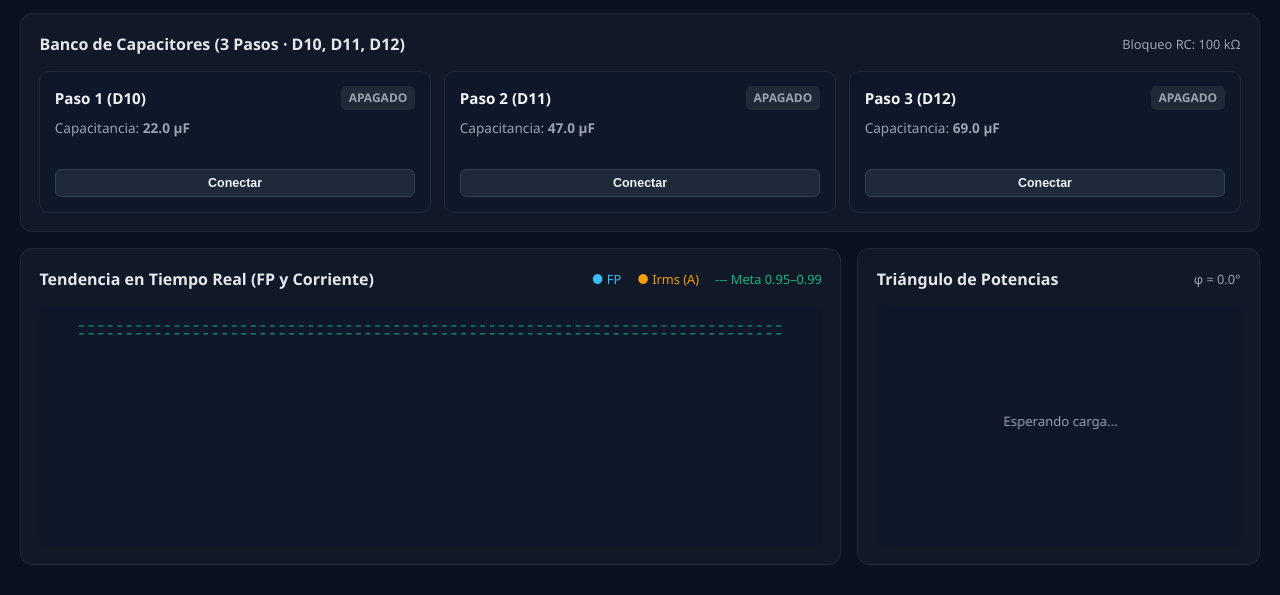
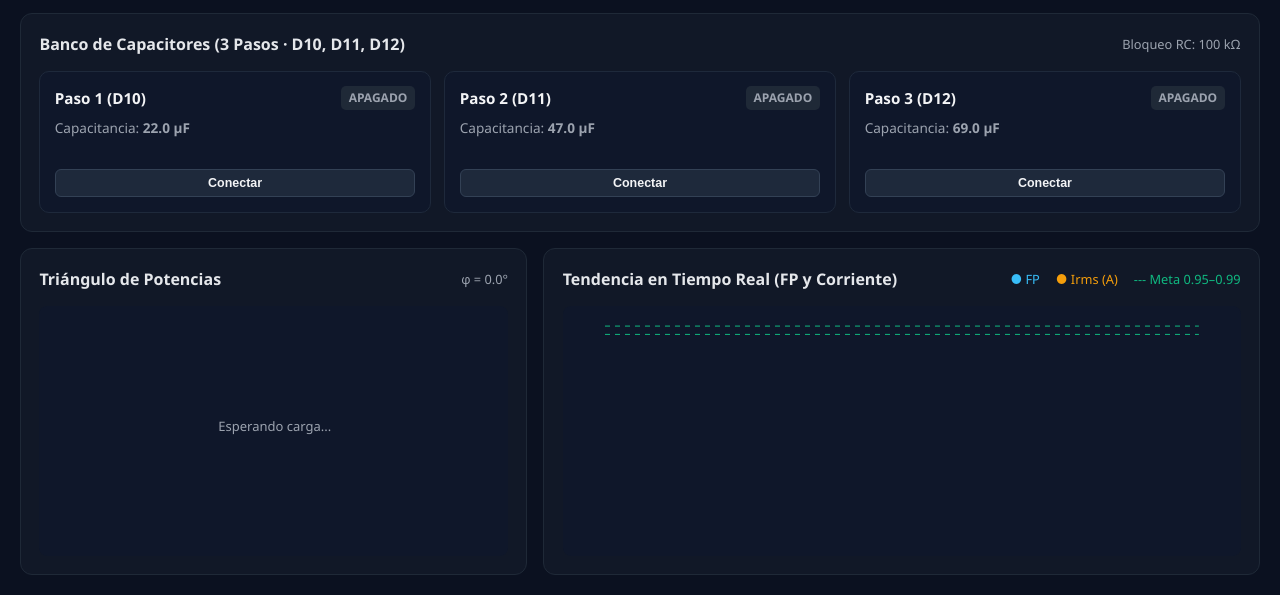
Before and after one commit to LuKrieg/sistema-para-PBL-de-CE, a plain HTML site: page dashboard/index.html in a window 1280 px wide. Shown: the part 402-997 px from the top of the page. Drawn offline with Linux system fonts and the light colour scheme.

Commit message:
Mejora layout de gráficas sin distorsión, agrega favicon SVG y quita punto LED del título

```diff
--- a/dashboard/app.js
+++ b/dashboard/app.js
@@ -96,9 +96,23 @@ function updateGauge(fp) {
   elValFp.textContent = clamped.toFixed(3);
 }
 
+let lastTriangleData = { p: 0, q: 0, s: 0, fp: 1 };
+
+function syncCanvasSize(c, context) {
+  const rect = c.getBoundingClientRect();
+  const dpr = window.devicePixelRatio || 1;
+  const targetW = Math.max(100, Math.round(rect.width * dpr));
+  const targetH = Math.max(100, Math.round(rect.height * dpr));
+  if (c.width !== targetW || c.height !== targetH) {
+    c.width = targetW;
+    c.height = targetH;
+  }
+  context.setTransform(dpr, 0, 0, dpr, 0, 0);
+  return { w: rect.width, h: rect.height };
+}
+
 function drawChart() {
-  const w = canvas.width;
-  const h = canvas.height;
+  const { w, h } = syncCanvasSize(canvas, ctx);
   ctx.clearRect(0, 0, w, h);
 
   const padL = 42, padR = 42, padT = 18, padB = 24;
@@ -155,14 +169,14 @@ function drawChart() {
 }
 
 function drawPowerTriangle(p, q, s, fp) {
-  const w = triCanvas.width;
-  const h = triCanvas.height;
+  lastTriangleData = { p, q, s, fp };
+  const { w, h } = syncCanvasSize(triCanvas, triCtx);
   triCtx.clearRect(0, 0, w, h);
 
   const phiDeg = Math.acos(Math.max(0, Math.min(1, fp))) * (180 / Math.PI);
   elTriangleAngle.textContent = `φ = ${phiDeg.toFixed(1)}°`;
 
-  const padL = 36, padR = 64, padT = 28, padB = 38;
+  const padL = 32, padR = 92, padT = 26, padB = 36;
   const maxW = w - padL - padR;
   const maxH = h - padT - padB;
 
@@ -469,3 +483,8 @@ elBtnExport.addEventListener("click", () => {
 renderStepCards();
 drawChart();
 drawPowerTriangle(0, 0, 0, 1);
+
+window.addEventListener("resize", () => {
+  drawChart();
+  drawPowerTriangle(lastTriangleData.p, lastTriangleData.q, lastTriangleData.s, lastTriangleData.fp);
+});
--- a/dashboard/index.html
+++ b/dashboard/index.html
@@ -4,12 +4,12 @@
   <meta charset="UTF-8" />
   <meta name="viewport" content="width=device-width, initial-scale=1.0" />
   <title>POWERGuard · Monitor en Vivo de Factor de Potencia</title>
+  <link rel="icon" type="image/svg+xml" href="favicon.svg" />
   <link rel="stylesheet" href="styles.css" />
 </head>
 <body>
   <header class="topbar">
     <div class="brand">
-      <div class="logo-dot"></div>
       <div>
         <h1>POWERGuard</h1>
         <p class="subtitle">Compensador Automático de Factor de Potencia · Equipo 12 (KEY Institute)</p>
@@ -98,7 +98,18 @@
       </div>
     </section>
 
-    <!-- Gráfica en Tiempo Real -->
+    <!-- Triángulo de Potencias en Vivo (izquierda) -->
+    <section class="card card-triangle">
+      <div class="card-header">
+        <h2>Triángulo de Potencias</h2>
+        <span id="triangle-angle" class="muted">φ = 0.0°</span>
+      </div>
+      <div class="canvas-box">
+        <canvas id="triangle-chart"></canvas>
+      </div>
+    </section>
+
+    <!-- Gráfica en Tiempo Real (derecha) -->
     <section class="card card-chart">
       <div class="card-header">
         <h2>Tendencia en Tiempo Real (FP y Corriente)</h2>
@@ -108,16 +119,9 @@
           <span class="leg-target">--- Meta 0.95–0.99</span>
         </div>
       </div>
-      <canvas id="live-chart" width="820" height="240"></canvas>
-    </section>
-
-    <!-- Triángulo de Potencias en Vivo -->
-    <section class="card card-triangle">
-      <div class="card-header">
-        <h2>Triángulo de Potencias</h2>
-        <span id="triangle-angle" class="muted">φ = 0.0°</span>
+      <div class="canvas-box">
+        <canvas id="live-chart"></canvas>
       </div>
-      <canvas id="triangle-chart" width="360" height="240"></canvas>
     </section>
   </main>
 
--- a/dashboard/styles.css
+++ b/dashboard/styles.css
@@ -85,8 +85,8 @@ body {
 .card-gauge { grid-column: span 5; display: flex; flex-direction: column; justify-content: space-between; }
 .card-kpis  { grid-column: span 7; }
 .card-bank  { grid-column: span 12; }
-.card-chart { grid-column: span 8; }
-.card-triangle { grid-column: span 4; }
+.card-triangle { grid-column: span 5; }
+.card-chart { grid-column: span 7; }
 
 @media (max-width: 900px) {
   .card-gauge, .card-kpis, .card-chart, .card-triangle { grid-column: span 12; }
@@ -206,4 +206,16 @@ body {
 .leg-i { color: var(--amber); }
 .leg-target { color: var(--green); }
 
-canvas { width: 100%; height: 240px; display: block; background: #0f172a; border-radius: 8px; }
+.canvas-box {
+  position: relative;
+  width: 100%;
+  height: 250px;
+  background: #0f172a;
+  border-radius: 8px;
+  overflow: hidden;
+}
+.canvas-box canvas {
+  width: 100%;
+  height: 100%;
+  display: block;
+}
```
Also changed, not shown: dashboard/favicon.svg (added).
